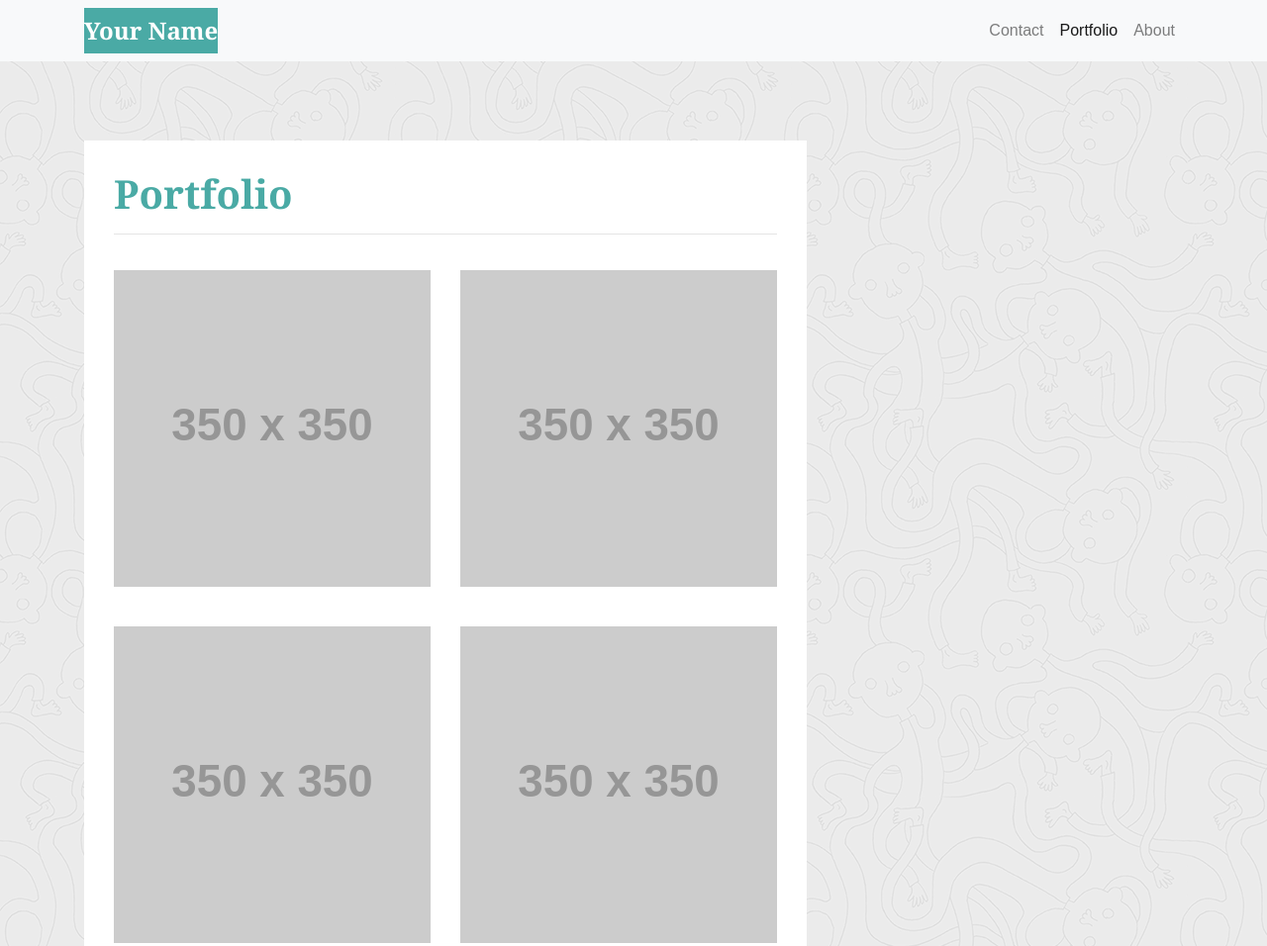
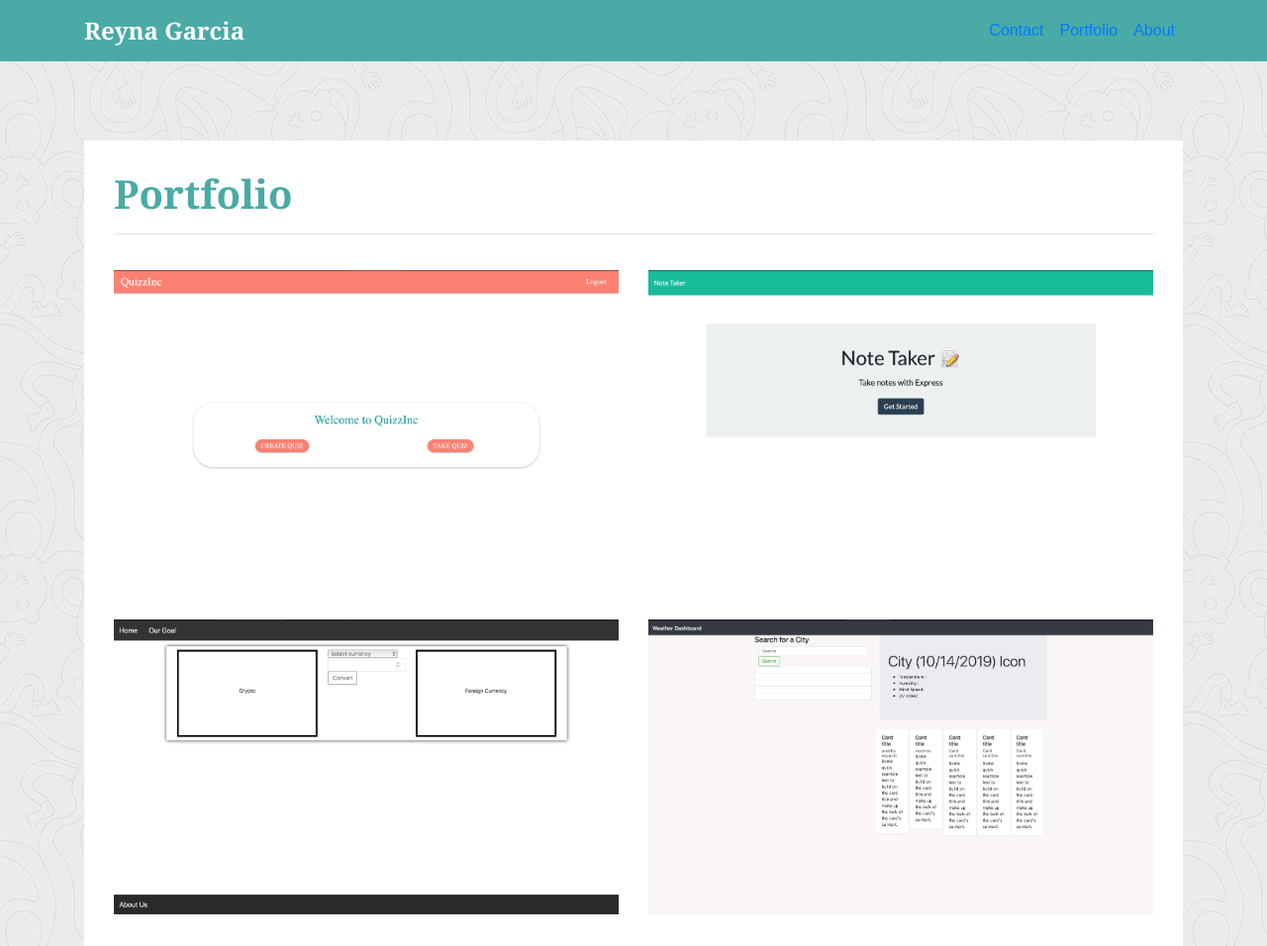
Before and after one commit to ReynaGS/responsive_portfolio, a plain HTML site: page portfolio.html in a window 1280 px wide. Shown: the top 956 px of the page at 99% size. Drawn offline with nearby package versions, Linux system fonts and the light colour scheme; placeholder pictures from the web are drawn by us.

Commit message:
added style and images links to projects

```diff
--- a/portfolio.html
+++ b/portfolio.html
@@ -17,10 +17,10 @@
 </head>
 
 <body>
-  <nav class="navbar navbar-expand-lg navbar-light bg-light">
+  <nav class="navbar navbar-expand-lg" style="background-color: #4AAAA5;">
     <div class="container">
       <!-- Brand and toggle get grouped for better mobile display -->
-      <a class="navbar-brand" href="index.html" id="logo">Your Name</a>
+      <a class="navbar-brand" href="index.html" id="logo">Reyna Garcia</a>
       <button class="navbar-toggler" type="button" data-toggle="collapse" data-target="#navbarTogglerDemo01"
         aria-controls="navbarTogglerDemo01" aria-expanded="false" aria-label="Toggle navigation">
         <span class="navbar-toggler-icon"></span>
@@ -48,34 +48,46 @@
   <!-- Start of container -->
   <div class="container">
     <main class="row">
-      <div class="col-md-8">
+      <div class="col-md-12">
         <article class="block">
           <h1 class="block-header">Portfolio</h1>
           <hr />
           <div class="row">
             <div class="col-sm-6 col-md-12 col-lg-6">
-              <img class="img-fluid port-image" src="https://via.placeholder.com/350x350" alt="">
+
+              <a href="https://stormy-shelf-50629.herokuapp.com/" target="_blank">
+                <img class="img-fluid port-image" src="assets/imgs/quizzInc.png" alt="Project2-QuizzInc">
+                <p></p>
+              </a>
             </div>
             <div class="col-sm-6 col-md-12 col-lg-6">
-              <img class="img-fluid port-image" src="https://via.placeholder.com/350x350" alt="">
+              <a href="https://git.heroku.com/afternoon-wildwood-56930.git" target="_blank">
+                <img class=" img-fluid port-image" src="assets/imgs/noteTaker.png" alt="noteTaker">
+              </a>
             </div>
           </div>
           <div class="row">
-            <div class="col-sm-6 col-md-12 col-lg-6">
-              <img class="img-fluid port-image" src="https://via.placeholder.com/350x350" alt="">
-            </div>
-            <div class="col-sm-6 col-md-12 col-lg-6">
-              <img class="img-fluid port-image" src="https://via.placeholder.com/350x350" alt="">
-            </div>
+            <a href="https://jarora16.github.io/Project1-Travel-app/" target="_blank">
+              <div class="col-sm-6 col-md-12 col-lg-6">
+                <img class="img-fluid port-image" src="assets/imgs/moneyForAll.png" alt="Project1-moneyForAll">
+            </a>
           </div>
-          <div class="row">
-            <div class="col-sm-6 col-md-12 col-lg-6">
-              <img class="img-fluid port-image" src="https://via.placeholder.com/350x350" alt="">
-            </div>
+          <div class="col-sm-6 col-md-12 col-lg-6">
+            <a href="https://reynags.github.io/homework-6-weatherDashboard/" target="_blank">
+              <img class="img-fluid port-image" src="assets/imgs/weatherDashboard.png" alt="weatherDashboard">
+            </a>
           </div>
-        </article>
       </div>
-    </main>
+      <div class="row">
+        <div class="col-sm-6 col-md-12 col-lg-6">
+          <a href="https://reynags.github.io/hw5-calendar/ " target="_blank">
+            <img class=" img-fluid port-image" src="assets/imgs/toDo.png" alt="toDo">
+          </a>
+        </div>
+      </div>
+      </article>
+  </div>
+  </main>
   </div>
   <!-- End of container -->
 
@@ -83,7 +95,7 @@
   <footer class="footer">
     <div class="two-toned-footer-color"></div>
     <p class="text-muted text-muted-footer text-center">
-      &copy; Copyright 2018 Your Name
+      &copy; Copyright 2020 Reyna Garcia
     </p>
   </footer>
   <!-- End of footer -->
```
Also changed, not shown: contact.html (+2 -2 lines), index.html (+9 -5 lines), assets/imgs/moneyForAll.png (added), assets/imgs/noteTaker.png (added), assets/imgs/quizzInc.png (added), assets/imgs/toDo.png (added), assets/imgs/weatherDashboard.png (added), 6 other files.
